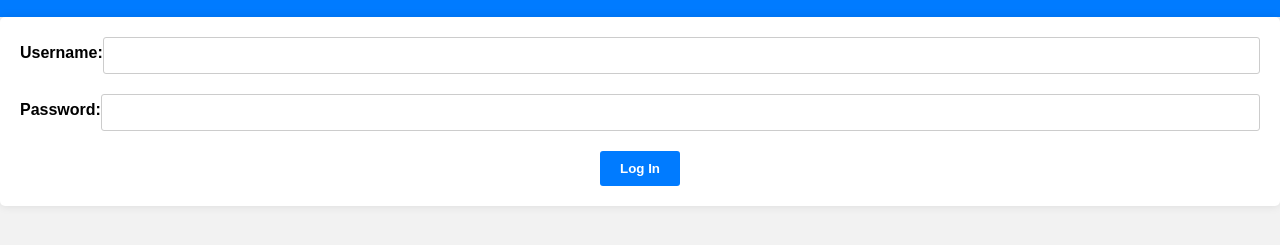
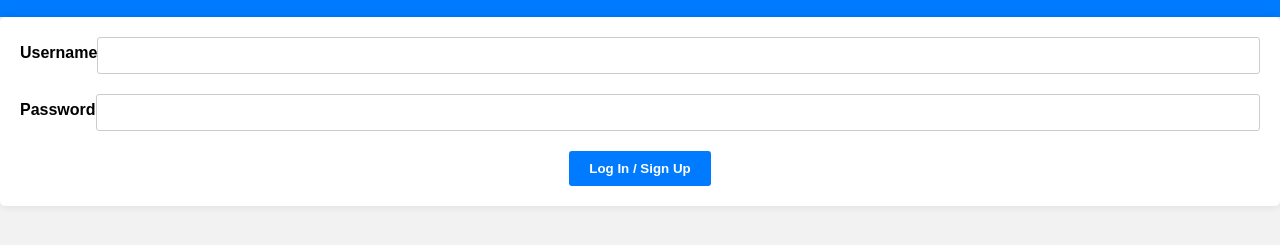
Before and after one commit to rishabh219302118/OLXmuj, a plain HTML site: page login.html in a window 1280 px wide. Shown: the part 101-346 px from the top of the page. Drawn offline with Linux system fonts and the light colour scheme.

Commit message:
Update login.html

```diff
--- a/login.html
+++ b/login.html
@@ -17,17 +17,18 @@
     <main>
         <form class="login-form" onsubmit="return validateForm()">
             <div class="form-group">
-                <label for="username">Username:</label>
+                <label for="username">Username</label>
                 <input type="text" id="username" name="username" required>
             </div>
 
             <div class="form-group">
-                <label for="password">Password:</label>
+                <label for="password">Password</label>
                 <input type="password" id="password" name="password" required>
             </div>
 
-            <button type="submit">Log In</button>
+            <button type="submit">Log In / Sign Up</button>
         </form>
+
     </main>
     <script src="script.js"></script>
 
```
